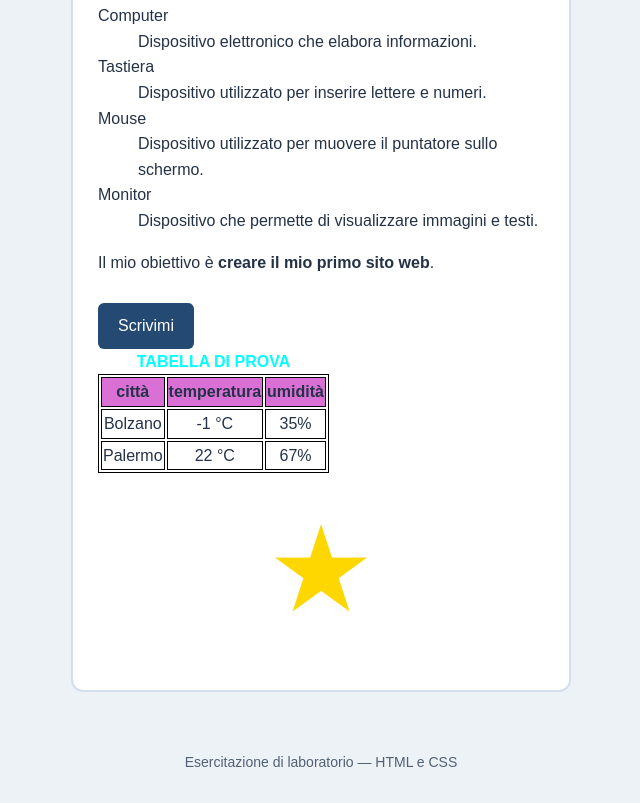
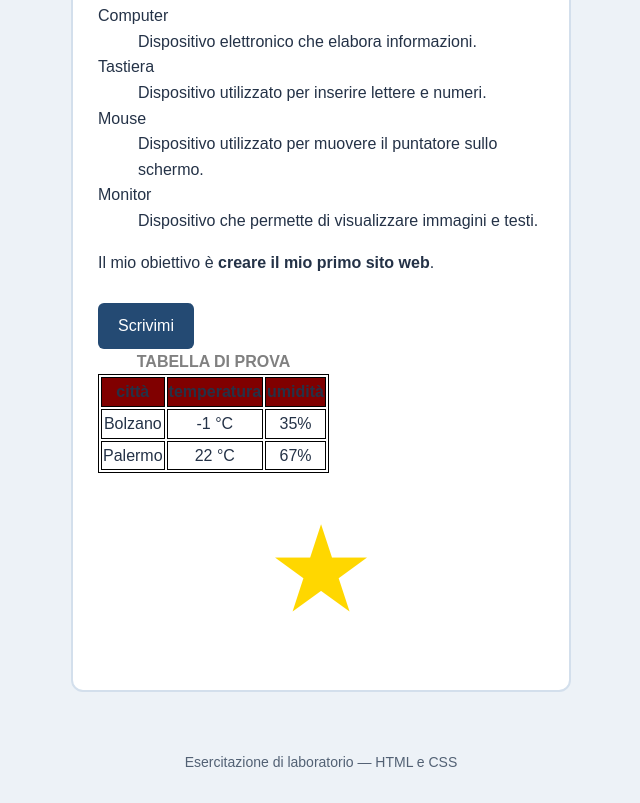
Before and after one commit to paolodevitaottobre09-hue/laboratorio-html, a plain HTML site: page index.html in a window 1280 px wide. Shown: the part 907-1710 px from the top of the page, without its empty margins (319-959 px from the left). Drawn offline with Linux system fonts and the light colour scheme.

Commit message:
Update style.css

```diff
--- a/style.css
+++ b/style.css
@@ -97,10 +97,10 @@ footer {
             border: 1px solid black;
         }
         caption {
-            font-weight:bold; color: #00ffff;
+            font-weight:bold; color: #808080;
         }
         th {
-            background-color: #da70d6;
+            background-color: #800000;
         }
         td {
             text-align: center;
```
